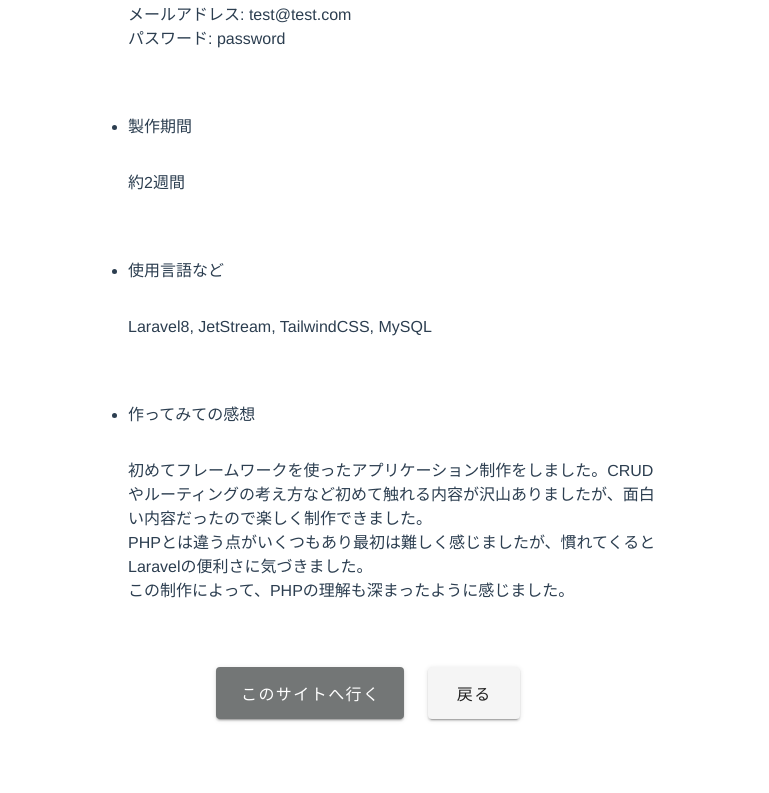
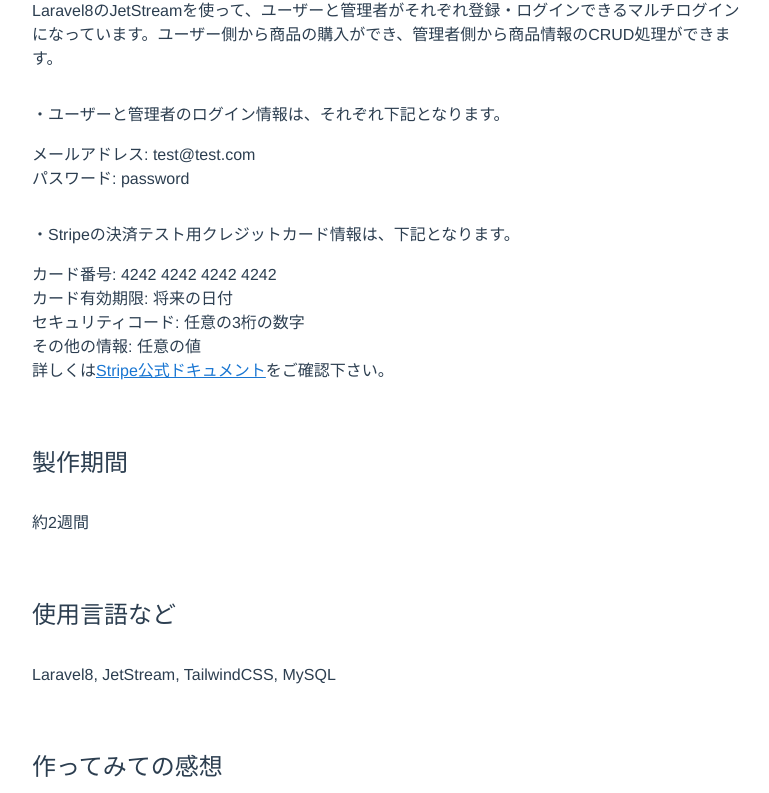
Before and after one commit to AkinoriKita/portfolio-site, a Vue app: page /shop in a window 1280 px wide. Shown: the part 767-1560 px from the top of the page, without its empty margins (260-1029 px from the left). Built offline with nearby package versions, Linux system fonts and the light colour scheme.

Commit message:
[add]works ec

```diff
--- a/src/components/organisms/HomeWorks.vue
+++ b/src/components/organisms/HomeWorks.vue
@@ -33,7 +33,7 @@ export default {
         },
         {
           id: 2,
-          title: '架空のCafeサイト',
+          title: 'Cafeサイト',
           img: require('@/assets/cafe/top.png'),
           description: '架空のカフェのコーポレートサイトです。',
           url: 'https://cafe.kitaakinori.com/',
--- a/src/components/organisms/works/WorksCafe.vue
+++ b/src/components/organisms/works/WorksCafe.vue
@@ -4,15 +4,16 @@
       <div>
         <v-container class="mb-16">
           <v-row justify="center" align-content="center" class="text-center">
-            <v-col cols=12 sm=10 md=8 lg=6>
-              <p class="text-h3">架空のCafeサイト</p>
+            <v-col cols=12 sm=10 md=8 lg=8>
+              <p class="text-h3">Cafe</p>
               <v-carousel class="mt-16" cycle :height="height" hide-delimiter-background show-arrows-on-hover>
                 <v-carousel-item v-for="(img, i) in imgs" :key="i">
                   <v-img :src="img"></v-img>
                 </v-carousel-item>
               </v-carousel>
               <ul class="text-left">
-                <li class="mt-16">このサイトについて
+                <li class="mt-16">
+                  <p class="text-h5">このサイトについて</p>
                   <p class="mt-8">
                     架空のカフェのコーポレートサイトです。jQueryのpagePiling.jsを用いて1ページスクロール型のランディングページに仕上げました。<br>
                     ヘッダーナビゲーションの「ONLINE
@@ -20,17 +21,20 @@
                     フォームではPHPでデーターベース接続を行っており、送信した内容がMySQLのデータベースに保存されるようになっています。
                   </p>
                 </li>
-                <li class="mt-16">製作期間
+                <li class="mt-16">
+                  <p class="text-h5">製作期間</p>
                   <p class="mt-8">
                     約1週間
                   </p>
                 </li>
-                <li class="mt-16">使用言語など
+                <li class="mt-16">
+                  <p class="text-h5">使用言語など</p>
                   <p class="mt-8">
                     HTML, CSS, JavaScript, jQuery, PHP, MySQL, Shopify
                   </p>
                 </li>
-                <li class="mt-16">作ってみての感想
+                <li class="mt-16">
+                  <p class="text-h5">作ってみての感想</p>
                   <p class="mt-8">
                     プラグインを使用したWeb制作は初めてしました。プラグインの影響でうまくHTML/CSSを使えないことがあり、苦労しました。<br>
                     ですが、pagePiling.jsの英語ページを確認することで解消される問題も多かったので開発元のガイドをしっかりと読むことの大切さを学びました。
@@ -38,9 +42,9 @@
                 </li>
               </ul>
               <div class="mt-16">
-                <v-btn class="mr-6 mb-4 white--text" elevation="2" href="https://cafe.kitaakinori.com/" target="_blank"
-                  color="#737676" x-large>このサイトへ行く</v-btn>
-                <v-btn class="mr-6 mb-4" elevation="2" @click="$router.back()" x-large>戻る</v-btn>
+                <v-btn class="mr-lg-6 mb-4 white--text" elevation="2" href="https://cafe.kitaakinori.com/"
+                  target="_blank" color="#737676" x-large>このサイトへ行く</v-btn>
+                <v-btn class="mb-4" elevation="2" @click="$router.back()" x-large>戻る</v-btn>
               </div>
             </v-col>
           </v-row>
@@ -65,9 +69,9 @@ export default {
     height() {
       switch (this.$vuetify.breakpoint.name) {
         case 'xs': return 130
-        case 'sm': return 250
+        case 'sm': return 300
         case 'md': return 300
-        case 'lg': return 300
+        case 'lg': return 400
         case 'xl': return 500
         default: return 500
       }
--- a/src/components/organisms/works/WorksEC.vue
+++ b/src/components/organisms/works/WorksEC.vue
@@ -4,7 +4,7 @@
       <div>
         <v-container class="mb-16">
           <v-row justify="center" align-content="center" class="text-center">
-            <v-col cols=12 sm=10 md=8 lg=6>
+            <v-col cols=12 sm=10 md=8 lg=8>
               <p class="text-h3">ECサイト</p>
               <v-carousel class="mt-16" cycle :height="height" hide-delimiter-background show-arrows-on-hover>
                 <v-carousel-item v-for="(img, i) in imgs" :key="i">
@@ -12,28 +12,41 @@
                 </v-carousel-item>
               </v-carousel>
               <ul class="text-left">
-                <li class="mt-16">このサイトについて
+                <li class="mt-16">
+                  <p class="text-h5">このサイトについて</p>
                   <p class="mt-8">
                     Udemyの教材のチュートリアルで学習した内容をアウトプットして制作したWebアプリケーションです。<br>
                     Laravel8のJetStreamを使って、ユーザーと管理者がそれぞれ登録・ログインできるマルチログインになっています。ユーザー側から商品の購入ができ、管理者側から商品情報のCRUD処理ができます。<br>
                   </p>
+                  <p class="mt-8">・ユーザーと管理者のログイン情報は、それぞれ下記となります。</p>
                   <p>
-                    ユーザーと管理者のログイン情報は、どちらも下記となります。<br>
                     メールアドレス: test@test.com<br>
                     パスワード: password
                   </p>
+                  <p class="mt-8">・Stripeの決済テスト用クレジットカード情報は、下記となります。</p>
+                  <p>
+                    カード番号: 4242 4242 4242 4242<br>
+                    カード有効期限: 将来の日付<br>
+                    セキュリティコード: 任意の3桁の数字<br>
+                    その他の情報: 任意の値<br>
+                    詳しくは<a href="https://stripe.com/docs/testing?locale=ja-JP"
+                      target="_blank">Stripe公式ドキュメント</a>をご確認下さい。
+                  </p>
                 </li>
-                <li class="mt-16">製作期間
+                <li class="mt-16">
+                  <p class="text-h5">製作期間</p>
                   <p class="mt-8">
                     約2週間
                   </p>
                 </li>
-                <li class="mt-16">使用言語など
+                <li class="mt-16">
+                  <p class="text-h5">使用言語など</p>
                   <p class="mt-8">
                     Laravel8, JetStream, TailwindCSS, MySQL
                   </p>
                 </li>
-                <li class="mt-16">作ってみての感想
+                <li class="mt-16">
+                  <p class="text-h5">作ってみての感想</p>
                   <p class="mt-8">
                     初めてフレームワークを使ったアプリケーション制作をしました。CRUDやルーティングの考え方など初めて触れる内容が沢山ありましたが、面白い内容だったので楽しく制作できました。<br>
                     PHPとは違う点がいくつもあり最初は難しく感じましたが、慣れてくるとLaravelの便利さに気づきました。<br>
@@ -42,9 +55,9 @@
                 </li>
               </ul>
               <div class="mt-16">
-                <v-btn class="mr-6 mb-4 white--text" elevation="2" href="https://laravelec.kitaakinori.com/"
+                <v-btn class="mr-lg-6 mb-4 white--text" elevation="2" href="https://laravelec.kitaakinori.com/"
                   target="_blank" color="#737676" x-large>このサイトへ行く</v-btn>
-                <v-btn class="mr-6 mb-4" elevation="2" @click="$router.back()" x-large>戻る</v-btn>
+                <v-btn class="mb-4" elevation="2" @click="$router.back()" x-large>戻る</v-btn>
               </div>
             </v-col>
           </v-row>
@@ -70,9 +83,9 @@ export default {
     height() {
       switch (this.$vuetify.breakpoint.name) {
         case 'xs': return 130
-        case 'sm': return 250
+        case 'sm': return 300
         case 'md': return 300
-        case 'lg': return 300
+        case 'lg': return 400
         case 'xl': return 500
         default: return 500
       }
@@ -82,5 +95,7 @@ export default {
 </script>
 
 <style>
-
+li {
+  list-style: none;
+}
 </style>
--- a/src/components/organisms/works/WorksPortfolio.vue
+++ b/src/components/organisms/works/WorksPortfolio.vue
@@ -4,7 +4,7 @@
       <div>
         <v-container class="mb-16">
           <v-row justify="center" align-content="center" class="text-center">
-            <v-col cols=12 sm=10 md=8 lg=6>
+            <v-col cols=12 sm=10 md=8 lg=8>
               <p class="text-h3">ポートフォリオサイト</p>
               <v-carousel class="mt-16" cycle :height="height" hide-delimiter-background show-arrows-on-hover>
                 <v-carousel-item v-for="(img, i) in imgs" :key="i">
@@ -12,23 +12,27 @@
                 </v-carousel-item>
               </v-carousel>
               <ul class="text-left">
-                <li class="mt-16">このサイトについて
+                <li class="mt-16">
+                  <p class="text-h5">このサイトについて</p>
                   <p class="mt-8">
                     このWebページです。Vue2とVueRouter、Vuetifyを使用し、シングルページアプリケーションとなるように制作しました。<br>
                     「WORKS」の部分でVueRouterを使用し、アニメーションの付いたページ遷移をさせています。
                   </p>
                 </li>
-                <li class="mt-16">製作期間
+                <li class="mt-16">
+                  <p class="text-h5">製作期間</p>
                   <p class="mt-8">
                     約3日
                   </p>
                 </li>
-                <li class="mt-16">使用言語など
+                <li class="mt-16">
+                  <p class="text-h5">使用言語など</p>
                   <p class="mt-8">
                     Vue2, VueRouter, Vuetify
                   </p>
                 </li>
-                <li class="mt-16">作ってみての感想
+                <li class="mt-16">
+                  <p class="text-h5">作ってみての感想</p>
                   <p class="mt-8">
                     以前にLaravelを使ったWebアプリ制作をしていたので、Laravelと似ている部分があり思ったよりもスムーズにVueの仕組みを理解できました。<br>
                     VueRouterでのページ遷移に、うまくいっていないところがあるので手直ししていきたいと思います。<br>
@@ -37,9 +41,9 @@
                 </li>
               </ul>
               <div class="mt-16">
-                <v-btn class="mr-6 mb-4 white--text" elevation="2" href="https://kitaakinori.com/" target="_blank"
+                <v-btn class="mr-lg-6 mb-4 white--text" elevation="2" href="https://kitaakinori.com/" target="_blank"
                   color="#737676" x-large>このサイトへ行く</v-btn>
-                <v-btn class="mr-6 mb-4" elevation="2" @click="$router.back()" x-large>戻る</v-btn>
+                <v-btn class="mb-4" elevation="2" @click="$router.back()" x-large>戻る</v-btn>
               </div>
             </v-col>
           </v-row>
@@ -64,9 +68,9 @@ export default {
     height() {
       switch (this.$vuetify.breakpoint.name) {
         case 'xs': return 130
-        case 'sm': return 250
+        case 'sm': return 300
         case 'md': return 300
-        case 'lg': return 300
+        case 'lg': return 400
         case 'xl': return 500
         default: return 500
       }
```
